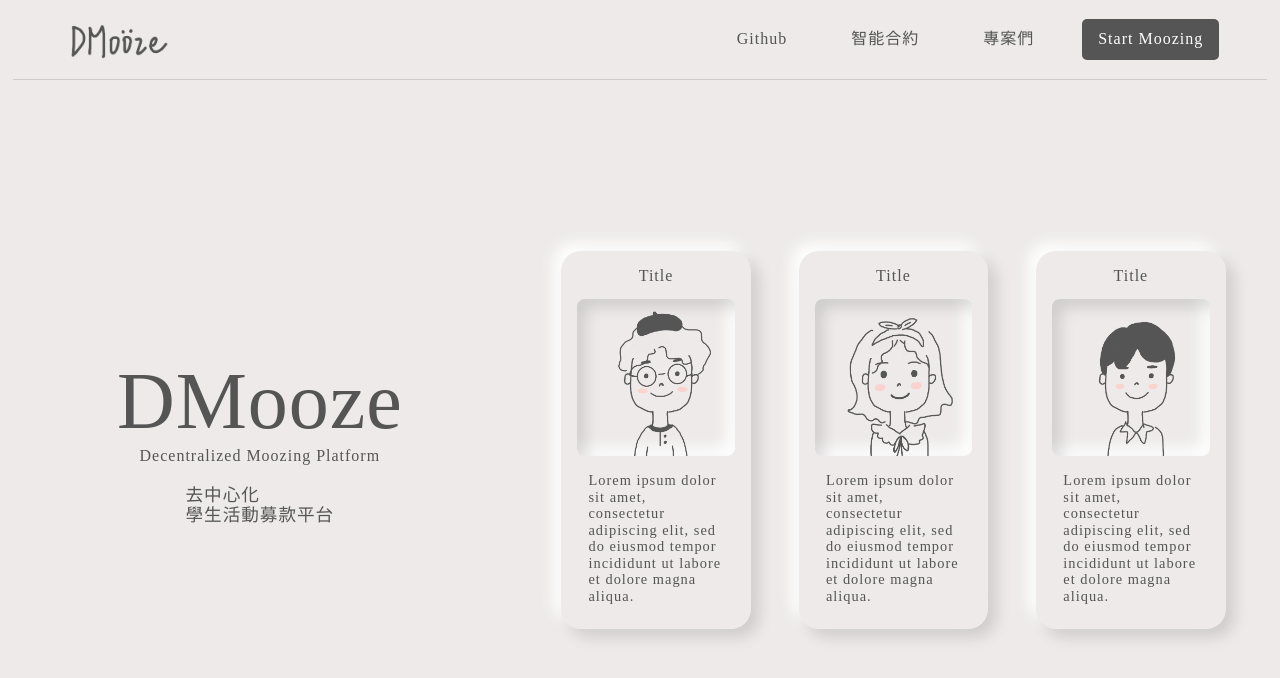
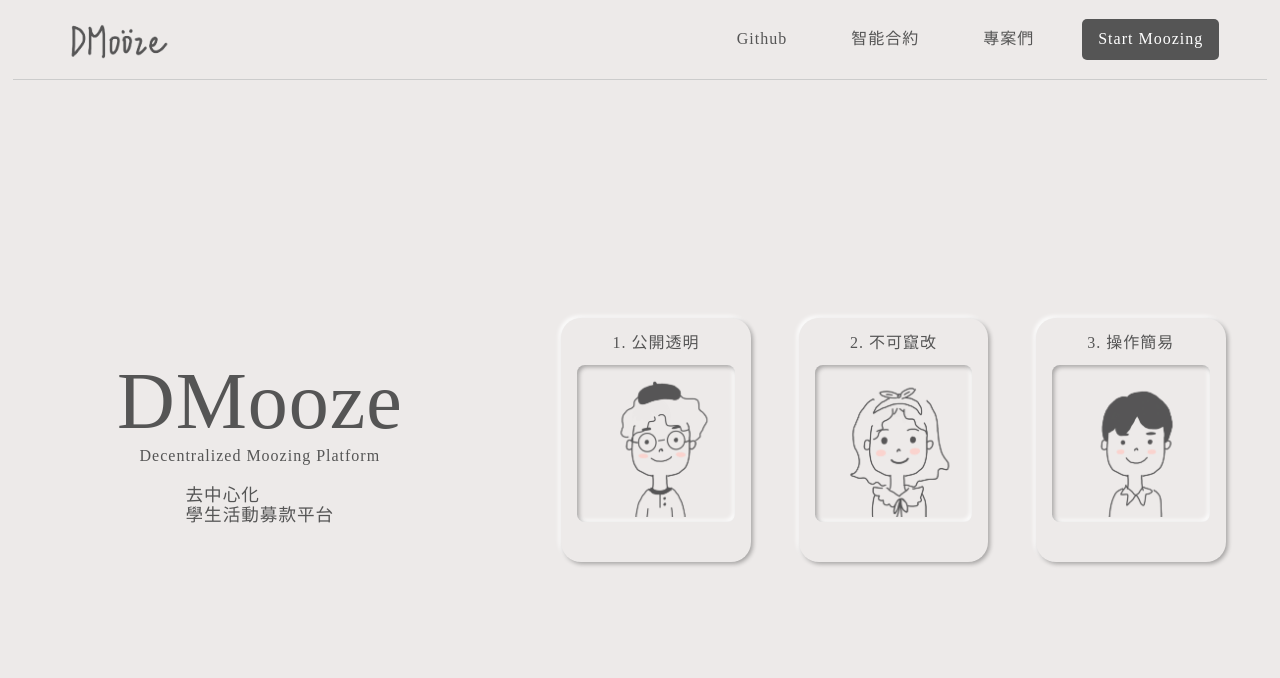
Before and after one commit to curry0622/DMooze-Frontend, a React (Create React App) app: page / in a window 1280 px wide. Shown: the top 678 px of the page. Built offline with nearby package versions, Linux system fonts and the light colour scheme.

Commit message:
feat: card hover animation

```diff
--- a/src/components/home/card.jsx
+++ b/src/components/home/card.jsx
@@ -3,7 +3,11 @@
 import PropTypes from 'prop-types';
 
 const Card = ({ title, img, description }) => (
-  <div className={classNames('home-card-container')}>
+  <div
+    className={classNames('home-card-container')}
+    onMouseOver={() => {}}
+    onFocus={() => {}}
+  >
     <div className={classNames('home-card-title')}>{title}</div>
     <img
       className={classNames('home-card-img')}
--- a/src/components/home/index.jsx
+++ b/src/components/home/index.jsx
@@ -1,9 +1,6 @@
 import React from 'react';
 import classNames from 'classnames';
 import Card from './card';
-
-const lorem =
-  'Lorem ipsum dolor sit amet, consectetur adipiscing elit, sed do eiusmod tempor incididunt ut labore et dolore magna aliqua.';
 
 const HomeContainer = () => (
   <div className={classNames('home-container')}>
@@ -16,9 +13,21 @@
       </div>
     </div>
     <div className={classNames('home-right-container')}>
-      <Card title="Title" img="Jim" description={lorem} />
-      <Card title="Title" img="Chloe" description={lorem} />
-      <Card title="Title" img="Nick" description={lorem} />
+      <Card
+        title="1. 公開透明"
+        img="Jim"
+        description="所有的捐獻、使用紀錄都將紀錄在區塊鏈上，任何人都可以輕易追溯資金的流動。"
+      />
+      <Card
+        title="2. 不可竄改"
+        img="Chloe"
+        description="所有已經寫進區塊鏈裡的資料，都無法再竄改，保持了資料的真實性與完整性。"
+      />
+      <Card
+        title="3. 操作簡易"
+        img="Nick"
+        description="利用metamask錢包，簡單幾個步驟即可進行贊助，不需要額外的帳號或繁複的流程。"
+      />
     </div>
   </div>
 );
--- a/src/scss/components/home/_card.scss
+++ b/src/scss/components/home/_card.scss
@@ -1,26 +1,56 @@
 .home-card-container {
   @include flex(column, space-between, center);
-  @include neumorphism-convex-strong();
+  @include neumorphism-convex-normal();
 
+  cursor: pointer;
   padding: 1rem;
   width: 100%;
+  max-height: 300px;
   border-radius: 20px;
+  transition: max-height ease-in 1.5s;
+
+  &:hover {
+    @include neumorphism-convex-strong();
+
+    max-height: 800px;
+    transition: all ease-in 1s;
+    transition: max-height ease-in 1.5s;
+
+    .home-card-img {
+      @include neumorphism-concave-strong();
+    }
+
+    .home-card-description {
+      height: auto;
+      opacity: 1;
+      transition: all ease 0.8s;
+      transition-delay: 0.3s;
+    }
+  }
 }
 
 .home-card-title {
   margin-bottom: 0.8rem;
+  transition: all ease 0.5s;
 }
 
 .home-card-img {
-  @include neumorphism-concave-strong();
+  @include neumorphism-concave-normal();
 
+  display: block;
+  padding: 5px;
   width: 100%;
   object-fit: contain;
   border-radius: 5%;
+  transition: all ease 0.5s;
 }
 
 .home-card-description {
+  display: block;
   margin-top: 0.5rem;
   padding: 0.5rem 0.7rem;
+  height: 0;
   font-size: 0.9rem;
+  line-height: 1.2rem;
+  opacity: 0;
 }
```
